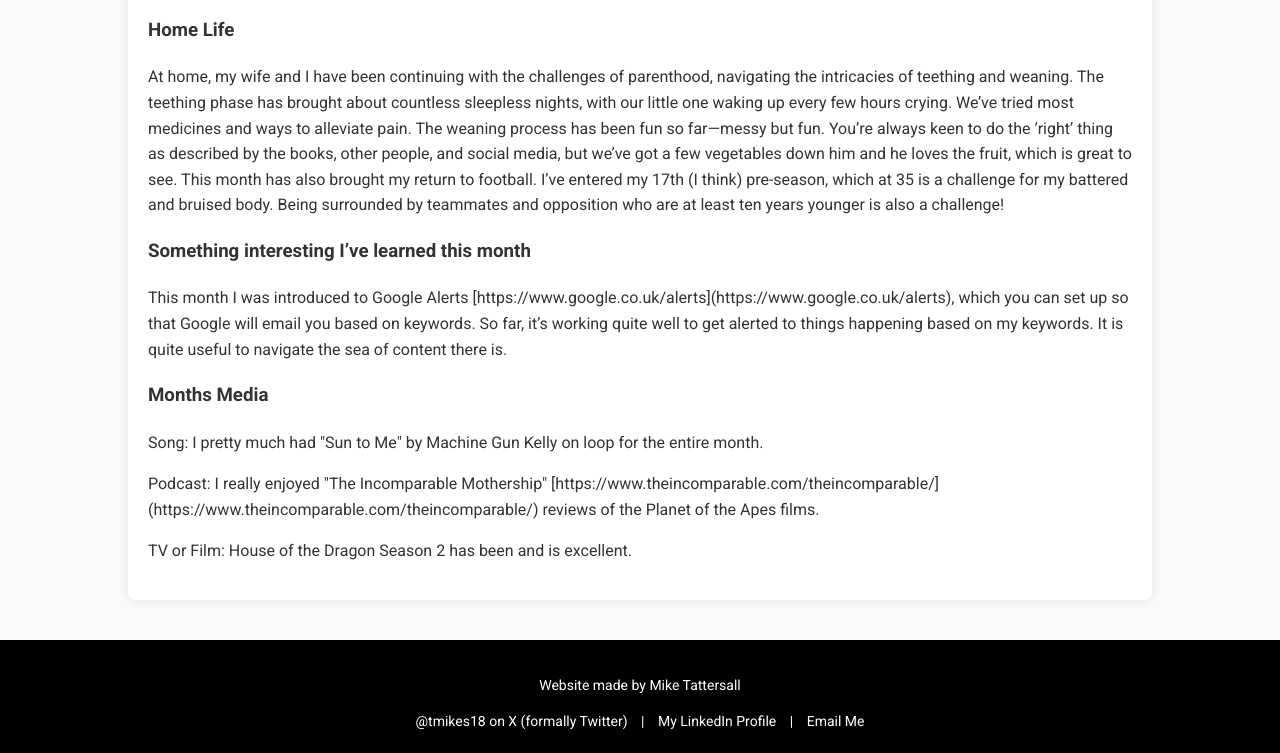
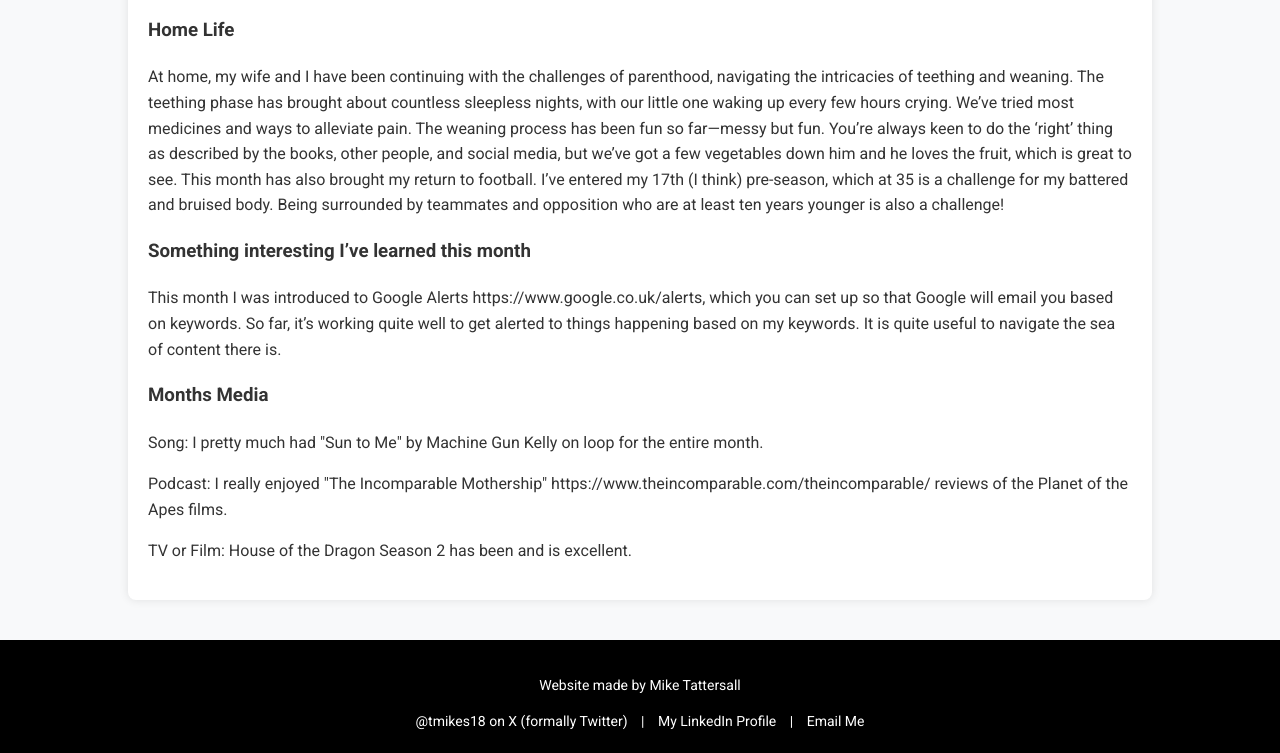
Before and after one commit to MikeT18/mike-website, a plain HTML site: page blogs/july-2024.html in a window 1280 px wide. Shown: the part 782-1535 px from the top of the page. Drawn offline with Linux system fonts and the light colour scheme.

Commit message:
Update july-2024.html

```diff
--- a/blogs/july-2024.html
+++ b/blogs/july-2024.html
@@ -31,12 +31,12 @@
 </p>
           <H3>Something interesting I’ve learned this month
 </H3>
-          <p>This month I was introduced to Google Alerts [https://www.google.co.uk/alerts](https://www.google.co.uk/alerts), which you can set up so that Google will email you based on keywords. So far, it’s working quite well to get alerted to things happening based on my keywords. It is quite useful to navigate the sea of content there is.
+          <p>This month I was introduced to Google Alerts https://www.google.co.uk/alerts, which you can set up so that Google will email you based on keywords. So far, it’s working quite well to get alerted to things happening based on my keywords. It is quite useful to navigate the sea of content there is.
 </p>
           <H3>Months Media</H3>
           <p>Song: I pretty much had "Sun to Me" by Machine Gun Kelly on loop for the entire month.
 </p>
-          <p>Podcast: I really enjoyed "The Incomparable Mothership" [https://www.theincomparable.com/theincomparable/](https://www.theincomparable.com/theincomparable/) reviews of the Planet of the Apes films.
+          <p>Podcast: I really enjoyed "The Incomparable Mothership" https://www.theincomparable.com/theincomparable/ reviews of the Planet of the Apes films.
 </p>
           <p>TV or Film: House of the Dragon Season 2 has been and is excellent.
 </p>
```
